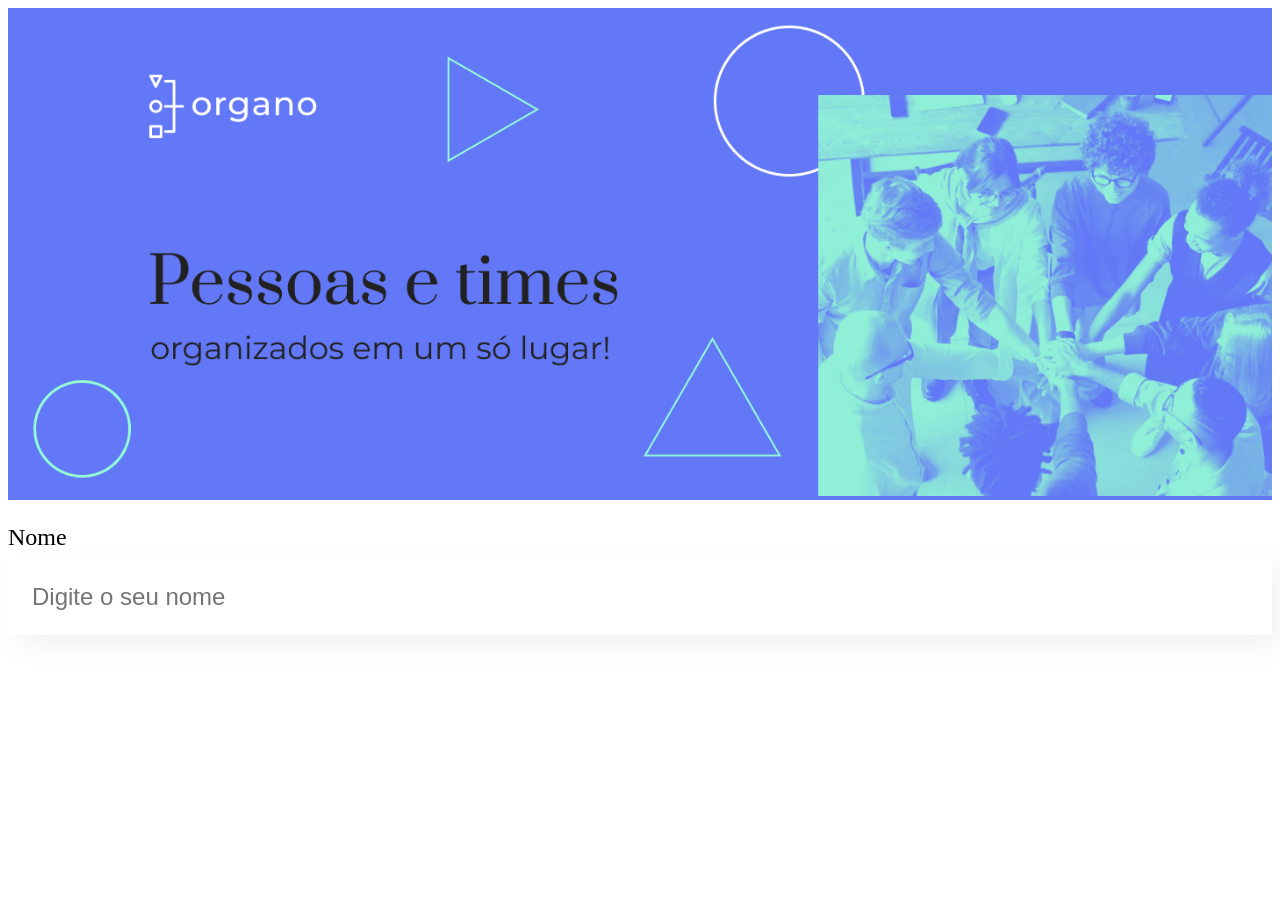
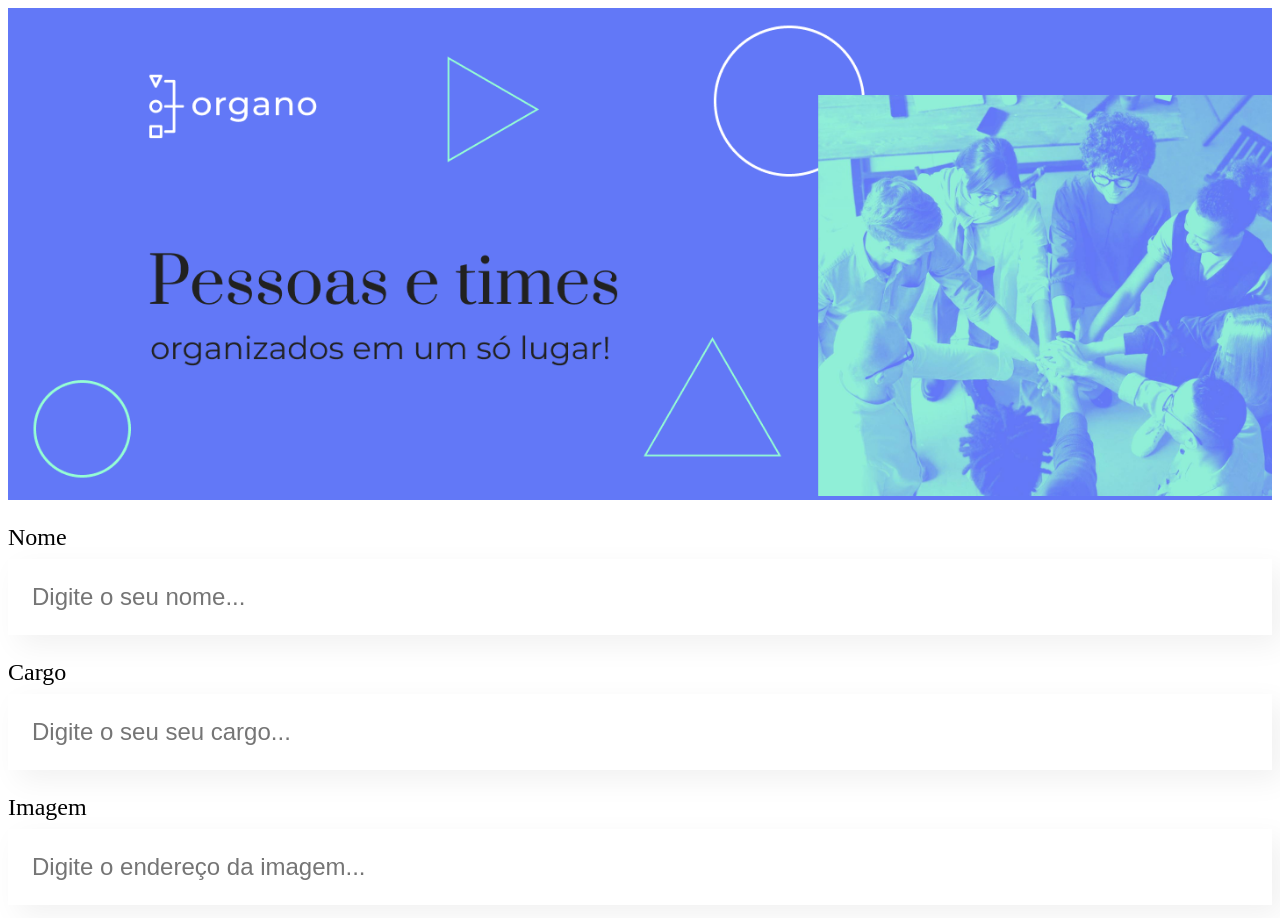
Before and after one commit to heronmedeiros/organo, a React (Create React App) app: page / in a window 1280 px wide. Shown: the top 918 px of the page. Before the commit the page ends 800 px from the top, so only its background shows below. Built offline with nearby package versions, Linux system fonts and the light colour scheme.

Commit message:
Improving CaixaTexto

```diff
--- a/src/App.js
+++ b/src/App.js
@@ -5,7 +5,9 @@ function App() {
   return (
     <div className="App">
       <Banner />
-      <CampoTexto />
+      <CampoTexto label="Nome" placeholder="Digite o seu nome"/>
+      <CampoTexto label="Cargo" placeholder="Digite o seu seu cargo"/>
+      <CampoTexto label="Imagem" placeholder="Digite o endereço da imagem"/>
     </div>
   );
 }
--- a/src/components/CampoTexto/CampoTexto.js
+++ b/src/components/CampoTexto/CampoTexto.js
@@ -1,10 +1,13 @@
 import './CampoTexto.css';
 
-export const CampoTexto = () => {
+
+export const CampoTexto = ({ label, placeholder }) => {
+  const placeholderModificada = `${placeholder}...`;
+
   return (
     <div className="campo-texto">
-      <label>Nome</label>
-      <input placeholder="Digite o seu nome" />
+      <label>{ label }</label>
+      <input placeholder={ placeholderModificada } />
     </div>
   )
 }
```
